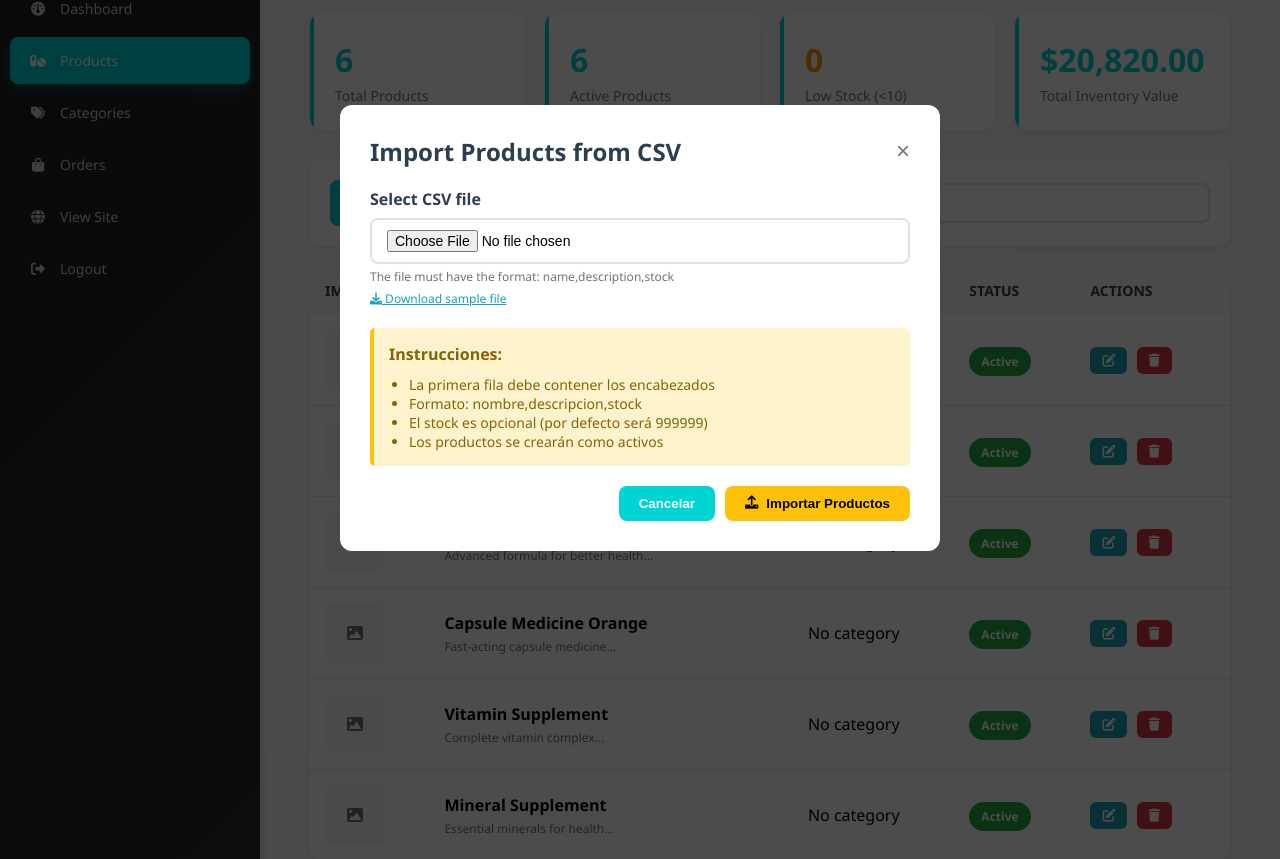
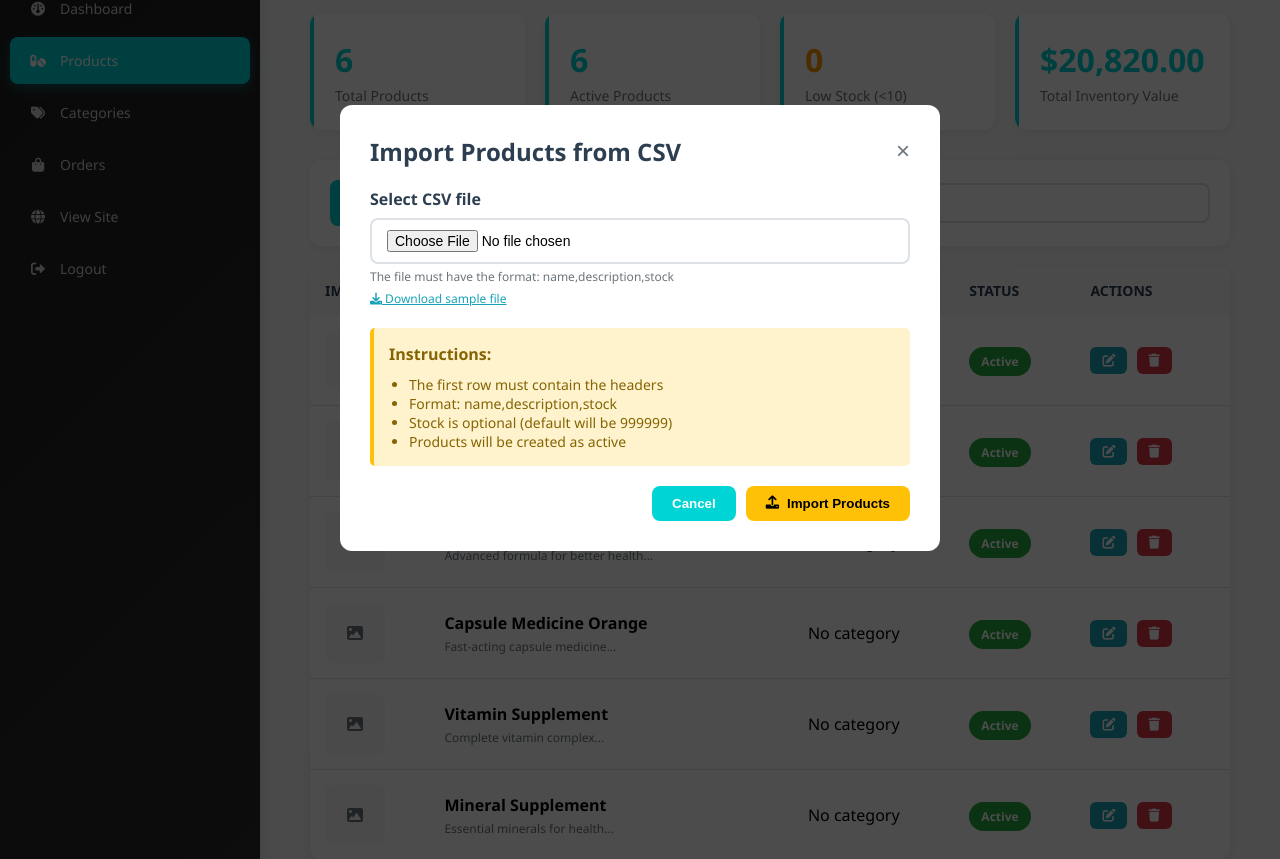
Before and after one commit to Gabrielb-Webdev/Rafa-work, a PHP site: page /admin/productos.php in a window 1280 px wide, after a click on "Import CSV". Shown: the part 265-1124 px from the top of the page. Run offline with PHP 8.4, Linux system fonts and the light colour scheme; a user stored in the database is signed in; data comes from the database, SQL or seed files in the repository.

Commit message:
feat: Traducir instrucciones de importación de productos al inglés

```diff
--- a/admin/productos.php
+++ b/admin/productos.php
@@ -950,19 +950,19 @@ tr:last-child td {
             </div>
 
             <div style="padding: 15px; background: #fff3cd; border-left: 4px solid #ffc107; border-radius: 5px; margin-bottom: 20px;">
-                <strong style="color: #856404;">Instrucciones:</strong>
+                <strong style="color: #856404;">Instructions:</strong>
                 <ul style="margin: 10px 0 0 20px; color: #856404; font-size: 14px;">
-                    <li>La primera fila debe contener los encabezados</li>
-                    <li>Formato: nombre,descripcion,stock</li>
-                    <li>El stock es opcional (por defecto será 999999)</li>
-                    <li>Los productos se crearán como activos</li>
+                    <li>The first row must contain the headers</li>
+                    <li>Format: name,description,stock</li>
+                    <li>Stock is optional (default will be 999999)</li>
+                    <li>Products will be created as active</li>
                 </ul>
             </div>
 
             <div style="display: flex; gap: 10px; justify-content: flex-end;">
-                <button type="button" class="btn btn-back" onclick="document.getElementById('csvUploadModal').classList.remove('show')">Cancelar</button>
+                <button type="button" class="btn btn-back" onclick="document.getElementById('csvUploadModal').classList.remove('show')">Cancel</button>
                 <button type="submit" class="btn btn-upload">
-                    <i class="fas fa-upload"></i> Importar Productos
+                    <i class="fas fa-upload"></i> Import Products
                 </button>
             </div>
         </form>
```
